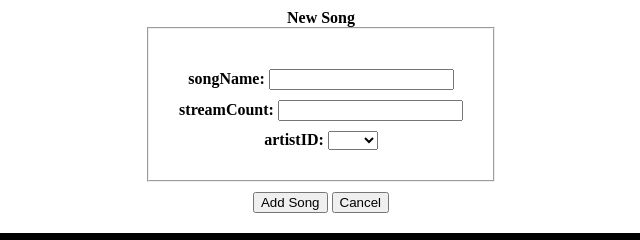
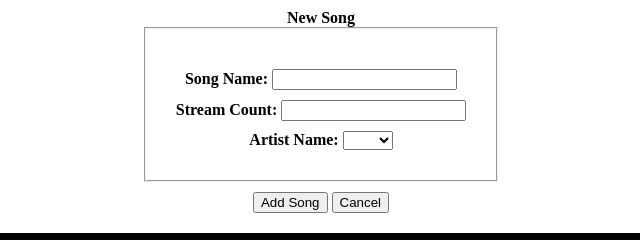
Before and after one commit to edaon8/bitwave_music, a website: page public/songs.html in a window 1280 px wide. Both pictures are taken after a click on the button "Insert Song". Shown: the part 216-456 px from the top of the page, 319-959 px from the left. Drawn offline with Linux system fonts and the light colour scheme; no server answers.

Commit message:
Updated form names

```diff
--- a/public/songs.html
+++ b/public/songs.html
@@ -117,19 +117,19 @@
             <form id="update" style="display:none;" action="/updatesong" method="post">
                 <legend>Update Song</legend>
                 <fieldset>
-                    <label>songID: </label>
+                    <label>Song ID: </label>
                     <input type="hidden" name="songID" id="updatesongID">
                     <br>
 
-                    <label>songName: </label>
+                    <label>Song Name: </label>
                     <input type="text" name="songName">
                     <br>
 
-                    <label>streamCount: </label>
+                    <label>Stream Count: </label>
                     <input type="text" name="streamCount">
                     <br>
 
-                    <label>artistID: </label>
+                    <label>Artist Name: </label>
                     <select name="artistName" id="artistMenuUpdate">
                     </select>
                 </fieldset>
@@ -141,15 +141,15 @@
             <form id="insert" style="display:none;" action="/insertsong" method="post">
                 <legend>New Song</legend>
                 <fieldset>
-                    <label>songName: </label>
+                    <label>Song Name: </label>
                     <input type="text" name="songName">
                     <br>
 
-                    <label>streamCount: </label>
+                    <label>Stream Count: </label>
                     <input type="text" name="streamCount">
                     <br>
 
-                    <label>artistID: </label>
+                    <label>Artist Name: </label>
                     <select name="artistID" id="artistMenuDelete">
                     </select>
                 </fieldset>
```
